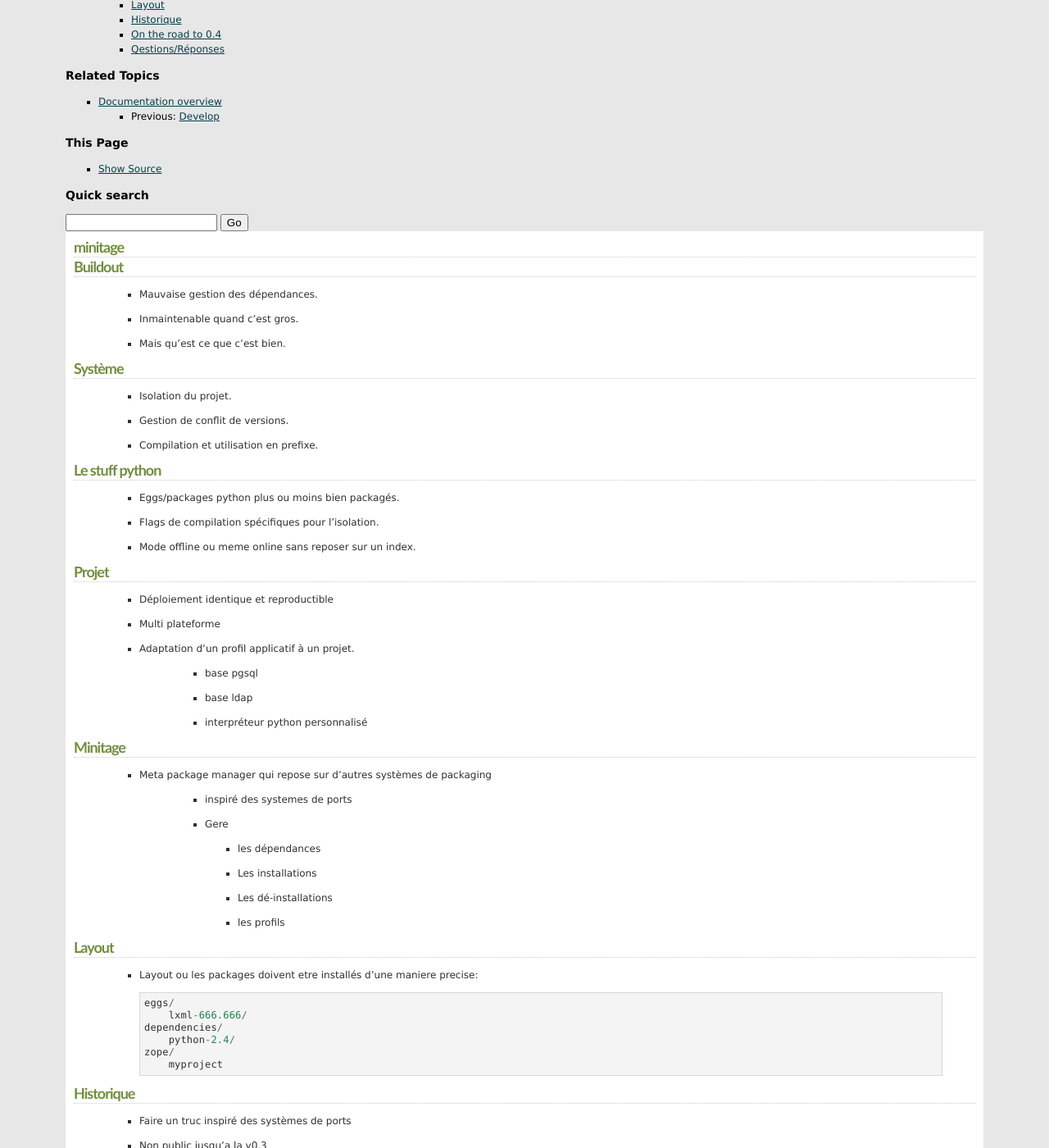
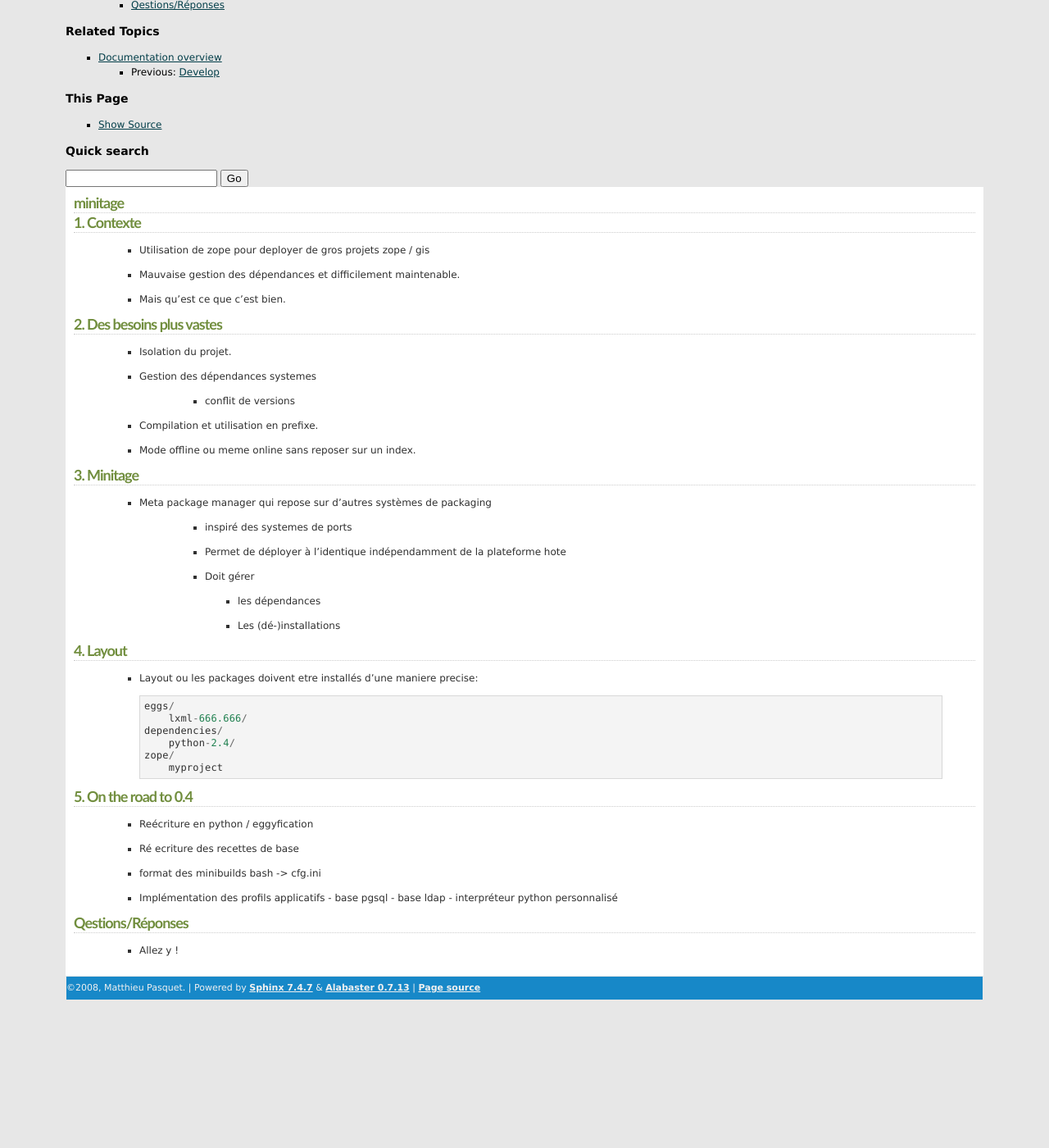
Before and after one commit to minitage/minitage.github.io, a Sphinx documentation site: the page built from source/pycon_2008.rst, in a window 1280 px wide and 1400 px high, scrolled down 300 px. Shown: the whole window at 82% size. Built offline with Sphinx 7.4.7, drawn with Linux system fonts in a browser that asks for light colours; after the commit the page ends 1539 px from its top, so only the background shows below that; some of the changed text lies outside the part shown.

Commit message:
improvmement for the talk

```diff
--- a/source/pycon_2008.rst
+++ b/source/pycon_2008.rst
@@ -2,54 +2,40 @@
 minitage
 =========
 
-Buildout
-========
+1. Contexte
+===========
 
-    - Mauvaise gestion des dépendances.
-    - Inmaintenable quand c'est gros.
+    - Utilisation de zope pour deployer de gros projets zope / gis
+    - Mauvaise gestion des dépendances et difficilement maintenable.
     - Mais qu'est ce que c'est bien.
 
-Système
-=======
+
+2. Des besoins plus vastes
+==========================
 
     - Isolation du projet.
-    - Gestion de conflit de versions.
+    - Gestion des dépendances systemes
+
+        - conflit de versions
+
     - Compilation et utilisation en prefixe.
-
-Le stuff python
-===============
-
-    - Eggs/packages python plus ou moins bien packagés.
-    - Flags de compilation spécifiques pour l'isolation.
     - Mode offline ou meme online sans reposer sur un index.
 
 
-Projet
-======
-
-    - Déploiement identique et reproductible
-    - Multi plateforme
-    - Adaptation d'un profil applicatif à un projet.
-
-        - base pgsql
-        - base ldap
-        - interpréteur python personnalisé
-
-Minitage
-========
+3. Minitage
+===========
 
     - Meta package manager qui repose sur d'autres systèmes de packaging
 
         - inspiré des systemes de ports
-        - Gere
+        - Permet de déployer à l'identique indépendamment de la plateforme hote
+        - Doit gérer
 
           - les dépendances
-          - Les installations
-          - Les dé-installations
-          - les profils
+          - Les (dé-)installations
 
-Layout
-======
+4. Layout
+========
     - Layout ou les packages doivent etre installés d'une maniere precise::
 
         eggs/
@@ -59,22 +45,16 @@ Layout
         zope/
             myproject
 
-Historique
-==========
-
-    - Faire un truc inspiré des systèmes de ports
-    - Non public jusqu'a la v0.3
-    - Etait tres lié a subversion et en bash.
-
-
-On the road to 0.4
-==================
+5. On the road to 0.4
+=====================
 
     - Reécriture en python / eggyfication
-    - Migration a mercurial
     - Ré ecriture des recettes de base
     - format des minibuilds bash -> cfg.ini
-    - Implémentation des profils
+    - Implémentation des profils applicatifs
+      - base pgsql
+      - base ldap
+      - interpréteur python personnalisé
 
 
 Qestions/Réponses
```
